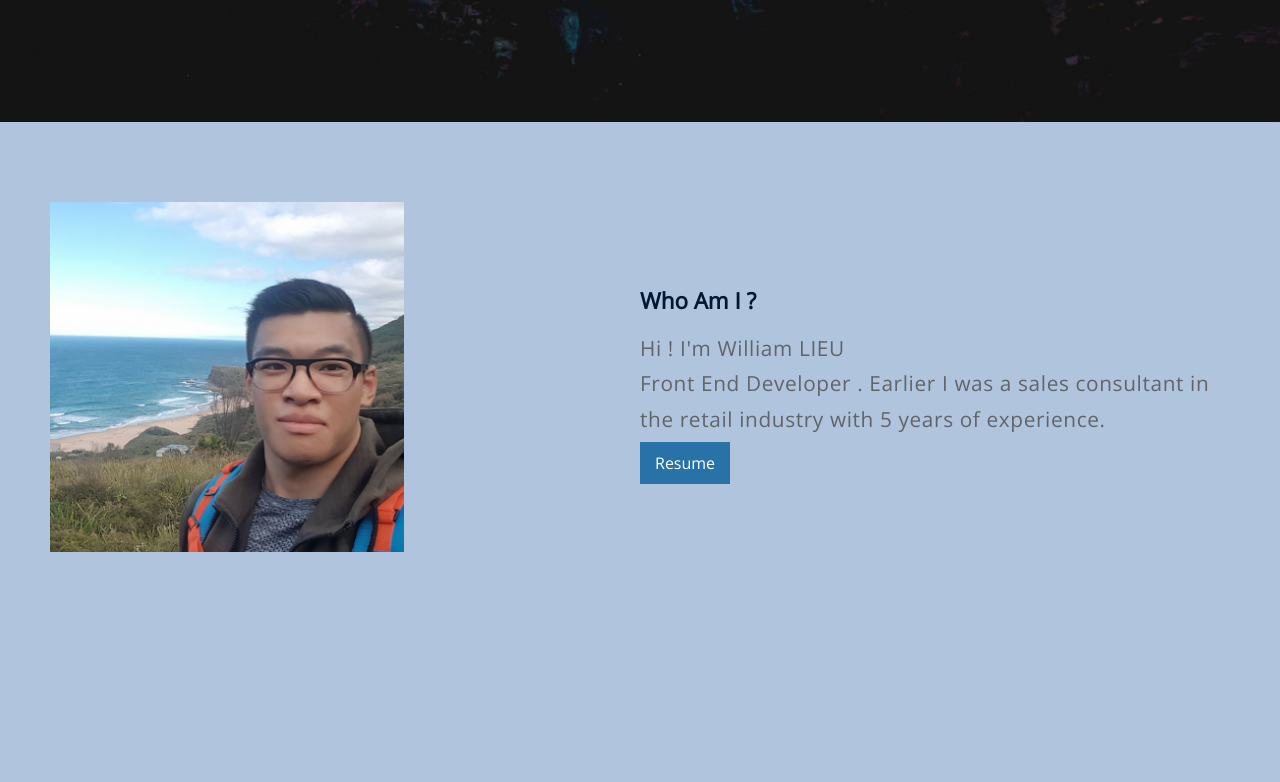
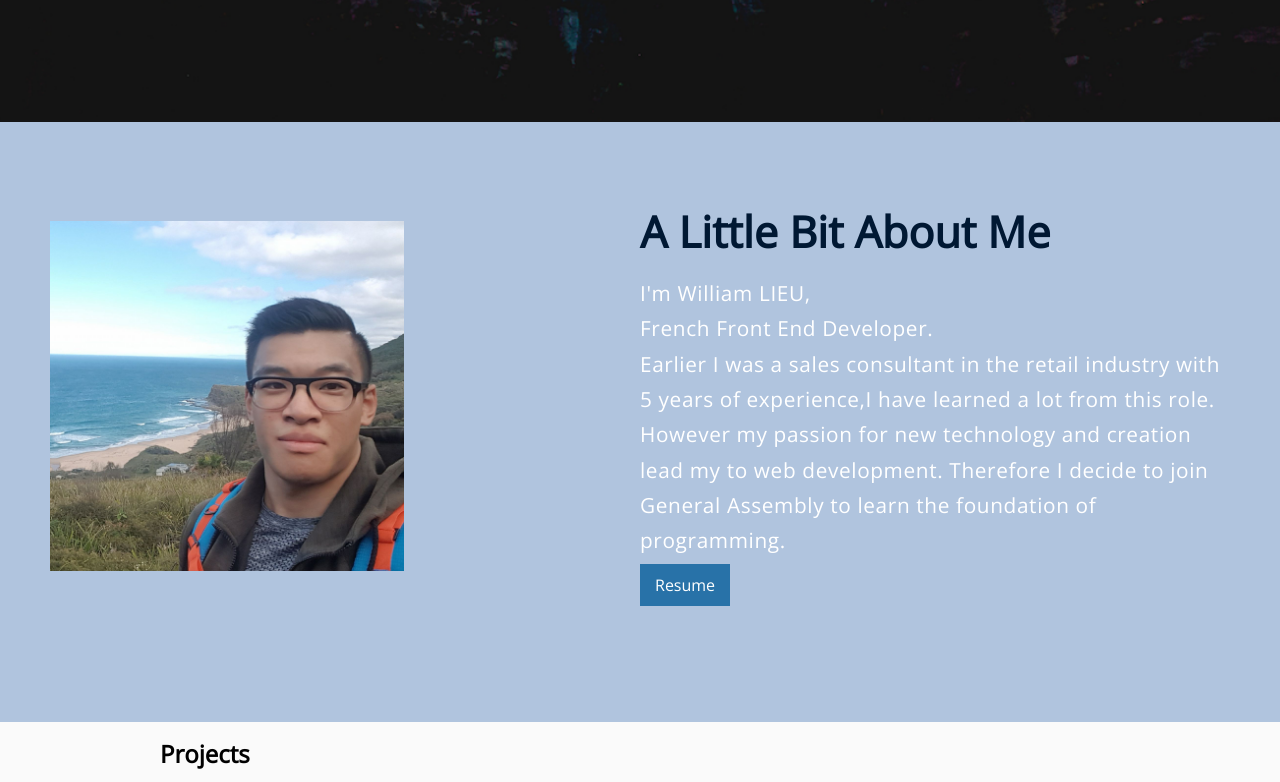
Before and after one commit to williamlieu/Portfolio, a plain HTML site: page index.html in a window 1280 px wide. Shown: the part 678-1460 px from the top of the page. Drawn offline with nearby package versions, Linux system fonts and the light colour scheme.

Commit message:
aboutmechanged

```diff
--- a/css/style.css
+++ b/css/style.css
@@ -47,8 +47,7 @@ h3 {
 
 h3 {
 	text-transform: capitalize;
-	font-size: 1.4em;
-
+	font-size: 2.7em;
 	color: #001833;
 	font-weight: 800;
 }
@@ -172,7 +171,7 @@ nav ul li a {
 .about {
 	max-width: 100vw;
 	padding: 80px 50px;
-	min-height: 100vh;
+	min-height: 75vh;
 	margin: auto;
 	background-color: lightsteelblue;
 }
@@ -194,7 +193,7 @@ nav ul li a {
 	font-style: normal;
 	font-weight: 300;
 	line-height: 1.7;
-	color: #616569;
+	color: #ffffff;
 	letter-spacing: 0.03em;
 	font-size: 1.3em;
 	padding: 15px 0;
@@ -391,7 +390,6 @@ nav ul li a {
 
 	.intro h2 {
 		font-size: 1.8em;
-
 	}
 
 	.about p {
--- a/index.html
+++ b/index.html
@@ -58,14 +58,18 @@
         <img src="img/me.jpg" alt="pictureprofile">
       </div>
       <div class="about-me-desc">
-        <h3> Who am I ? </h3>
-        <p>Hi ! I'm William LIEU
-          <br />Front End Developer . Earlier I was a sales consultant in the retail industry with 5 years of
-          experience.
+        <h3> A little bit about me </h3>
+        <p>I'm William LIEU,
+          <br /> French Front End Developer.
+          <br />Earlier I was a sales consultant in the retail industry with 5 years of
+          experience,I have learned a lot from this role.
+          <br /> However my passion for new technology and creation lead my to web development.
+          Therefore I decide to join General Assembly to learn the foundation of programming.
 
 
         </p>
-        <a class="btncv" href="https://drive.google.com/file/d/1brKGbblr88zJri7WADErBANHiijhA8VH/view" target="_blank">Resume</a>
+        <a class="btncv" href="https://drive.google.com/file/d/1470CTFxs-LxYLollywv_TmTFS1ZzP0so/view?usp=sharing"
+          target="_blank">Resume</a>
       </div>
     </div>
   </section>
@@ -135,7 +139,7 @@
   <!-- Footer -->
   <footer id="contact" class="contact">
     <div class="contact-content">
-      <h1>Let's have a talk!</h1>
+      <h1>If you are interested for a collaboration. Let's have a talk !</h1>
       <ul class="social-icon">
         <li class="icon-list">
           <a href="https://www.linkedin.com/in/lieuwilliam" target="_blank">
```
